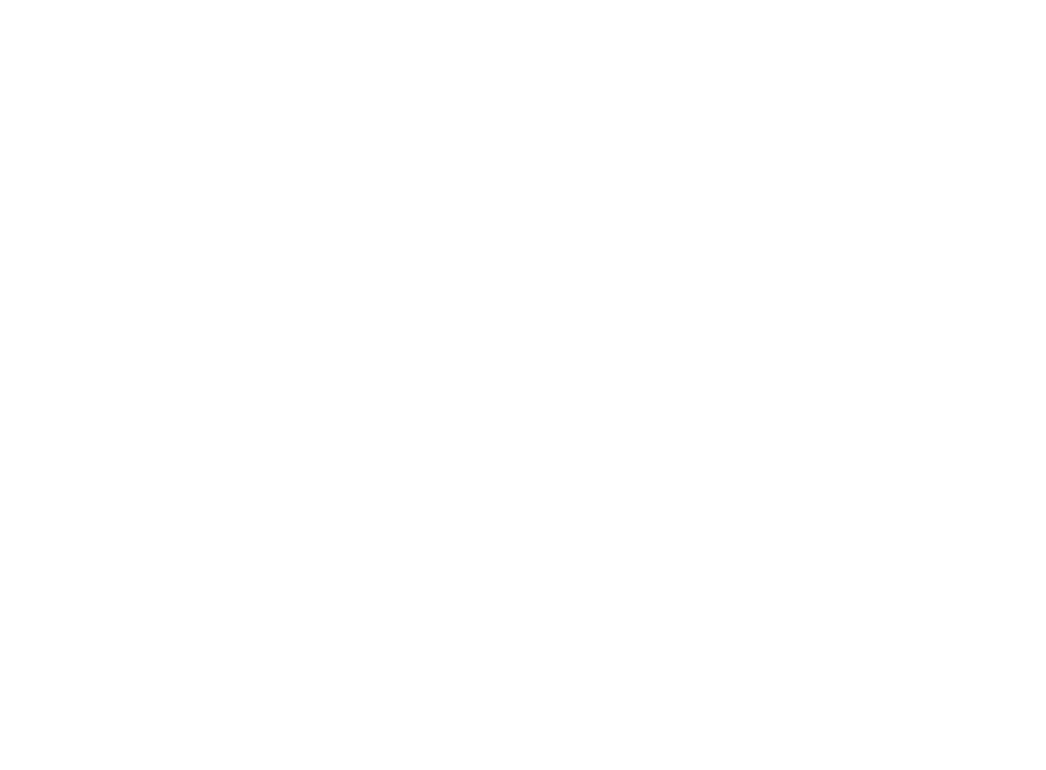
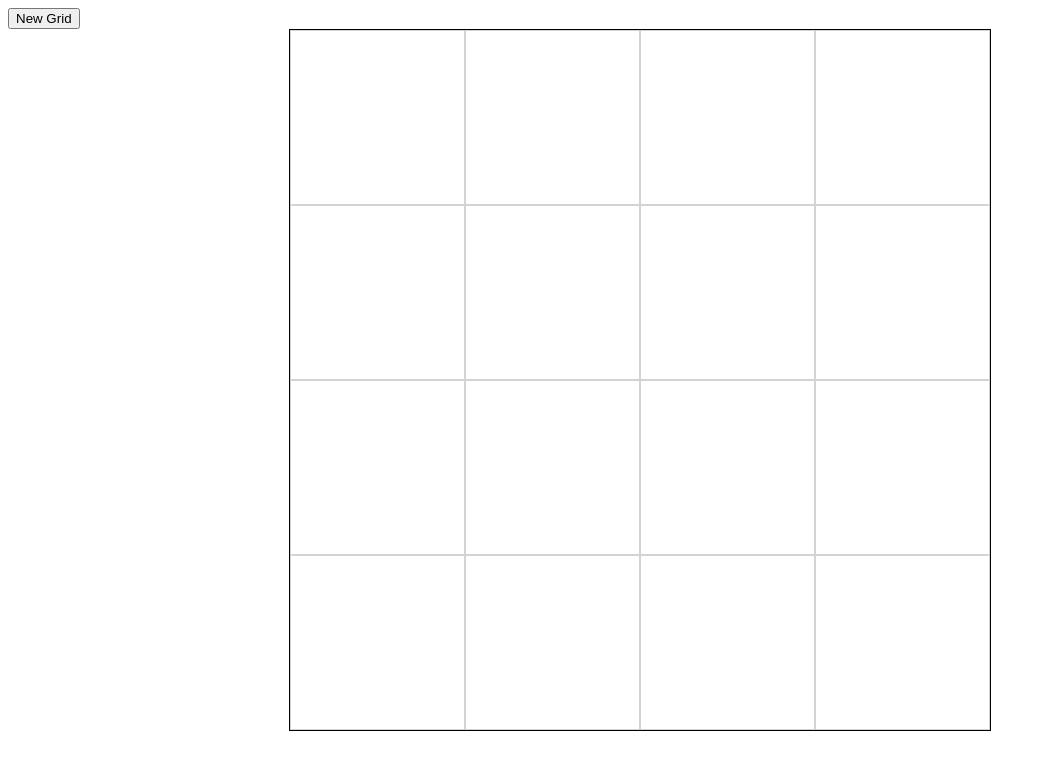
Before and after one commit to JasonOCat/TOP-etch-a-sketch, a plain HTML site: page index.html in a window 1280 px wide. Shown: the whole page, without its empty margins (0-1046 px from the left). Drawn offline with Linux system fonts and the light colour scheme.

Commit message:
Do sketch

```diff
--- a/css/styles.css
+++ b/css/styles.css
@@ -0,0 +1,18 @@
+div {
+    margin: 0;
+    padding: 0;
+}
+
+.container {
+    width: 700px;
+    height: 700px;
+    display : flex;
+    margin: 0 auto;
+    flex-wrap: wrap;
+    border: 0.5px solid black;
+}
+
+.square {
+    box-sizing: border-box;
+    border: 1px solid lightgrey;
+}
--- a/index.html
+++ b/index.html
@@ -7,6 +7,9 @@
     <link rel="stylesheet" href="css/styles.css">
 </head>
 <body>
+    <button onclick="askGridSize()">New Grid</button>
+    <div class="container">
+    </div>
 
 </body>
 </html>
--- a/js/javascript.js
+++ b/js/javascript.js
@@ -0,0 +1,45 @@
+
+
+const containerDiv = document.querySelector('.container');
+
+function changeBackground(event) {
+    event.target.style.backgroundColor = "green";
+}
+
+
+
+function askGridSize() {
+    let gridSize;
+    let isVadidSize = false;
+    do {
+        gridSize = prompt("Choose a grid size between 1 and 100");
+        isVadidSize = !isNaN(gridSize) && gridSize >= 1 && gridSize <= 100;
+        if (!isVadidSize) {
+            alert("Wrong size format");
+        }
+    }
+    while (!isVadidSize);
+
+    containerDiv.textContent = "";
+
+    buildGrid(gridSize);
+    const squares = document.querySelectorAll('.square');
+    squares.forEach(square => square.addEventListener('mouseover', changeBackground));
+}
+
+function buildGrid(gridSize) {
+    let squareDiv;
+    for (let i = 0; i < gridSize * gridSize; i++) {
+        squareDiv = document.createElement('div');
+        squareDiv.setAttribute('class', 'square');
+        squareDiv.style.width = `calc(100% / ${gridSize})`;
+        containerDiv.appendChild(squareDiv);
+    }
+
+}
+
+buildGrid(4);
+
+
+const squares = document.querySelectorAll('.square');
+squares.forEach(square => square.addEventListener('mouseover', changeBackground));
```
